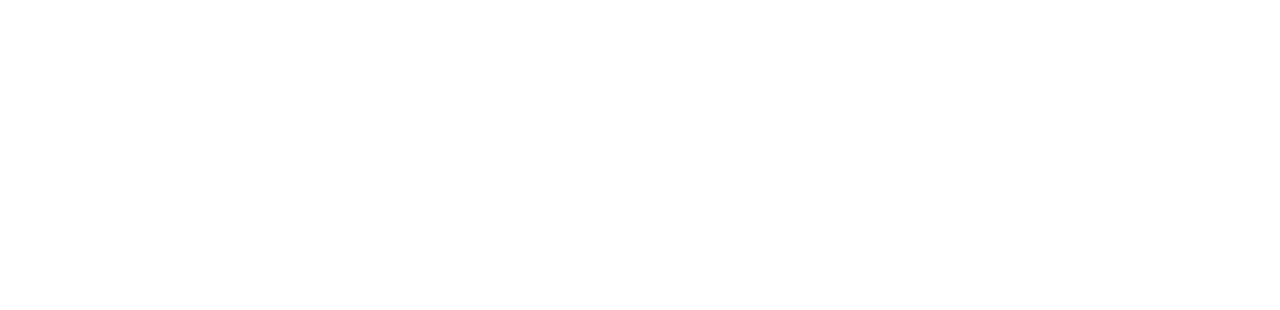
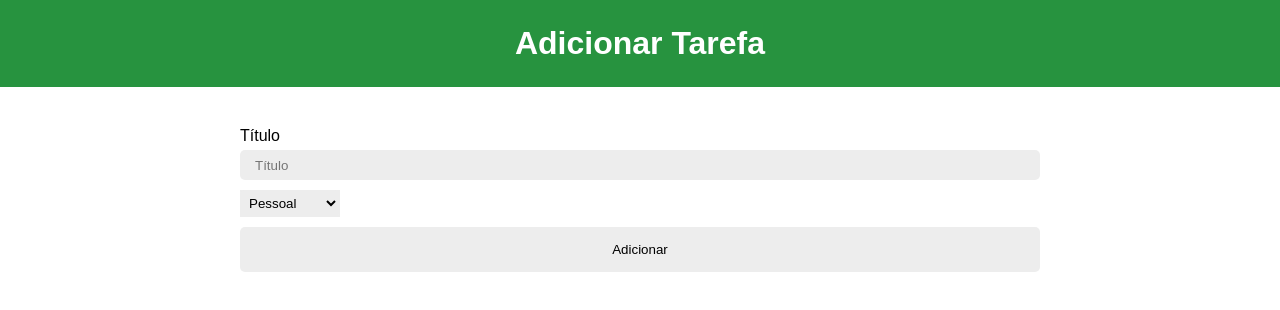
Before and after one commit to senarthur/lista-tarefa-angular, an Angular app: page /add-task in a window 1280 px wide. Before the commit this address led to /. Shown: the top 310 px of the page. Built offline with nearby package versions, Linux system fonts and the light colour scheme.

Commit message:
Created Add Task Page

```diff
--- a/src/app/app.routes.ts
+++ b/src/app/app.routes.ts
@@ -1,5 +1,6 @@
 import { Routes } from '@angular/router';
 import { HomeComponent } from './pages/home/home.component';
+import { AddTaskComponent } from './pages/add-task/add-task.component';
 
 export const routes: Routes = [
     {
@@ -10,5 +11,9 @@
     {
         path: 'home',
         component: HomeComponent
+    },
+    {
+        path: 'add-task',
+        component: AddTaskComponent
     }
 ];
--- a/src/app/components/header/header.component.html
+++ b/src/app/components/header/header.component.html
@@ -1,3 +1,3 @@
 <header>
-    <h1>TAREFAS</h1>
+    <h1>{{ title }}</h1>
 </header>
--- a/src/app/components/header/header.component.ts
+++ b/src/app/components/header/header.component.ts
@@ -1,4 +1,4 @@
-import { Component } from '@angular/core';
+import { Component, Input } from '@angular/core';
 
 @Component({
   selector: 'app-header',
@@ -9,4 +9,6 @@
 })
 export class HeaderComponent {
 
+  @Input() title !: string;
+
 }
--- /dev/null
+++ b/src/app/pages/add-task/add-task.component.html
@@ -0,0 +1,17 @@
+<app-header title="Adicionar Tarefa"></app-header>
+
+<form class="add-task-form">
+    <div class="input-group">
+        <label for="title-input">Título</label>
+        <input type="text" id="title-input" placeholder="Título">
+    </div>
+
+    <div class="select-box">
+        <select name="type" id="type">
+            <option value="personal">Pessoal</option>
+            <option value="corporative">Corporativo</option>
+            <option value="student">Estudantil</option>
+        </select>
+    </div>
+    <button>Adicionar</button>
+</form>
--- /dev/null
+++ b/src/app/pages/add-task/add-task.component.scss
@@ -0,0 +1,49 @@
+.add-task-form {
+    margin: 40px auto;
+    max-width: 800px;
+
+    display: flex;
+    flex-direction: column;
+    justify-content: flex-start;
+    gap: 10px;
+
+    label {
+        display: block;
+        margin-bottom: 5px;
+    }
+
+    input {
+        display: block;
+        width: 800px;
+        max-width: 800px;
+        height: 10px;
+        padding: 15px;
+
+        background-color: #EDEDED;
+        border: none;
+        border-radius: 5px;
+        outline: none;
+    }
+
+    .select-box {
+        background-color: #EDEDED;
+        max-width: 100px;
+
+        select {
+            padding: 5px;
+            background-color: #EDEDED;
+            border: none;
+            border-radius: 5px;
+            outline: none;
+        }
+    }
+
+    button {
+        padding: 15px;
+        background-color: #EDEDED;
+        border: none;
+        border-radius: 5px;
+        outline: none;
+        cursor: pointer;
+    }
+}
--- a/src/app/pages/home/home.component.html
+++ b/src/app/pages/home/home.component.html
@@ -1,4 +1,4 @@
-<app-header></app-header>
+<app-header title="TAREFAS"></app-header>
 
 <main>
     <form class="search-form">
```
Also changed, not shown: src/app/pages/add-task/add-task.component.ts (added, +13 -0 lines), 1 other file (tests, documents, lock files or other folders).
